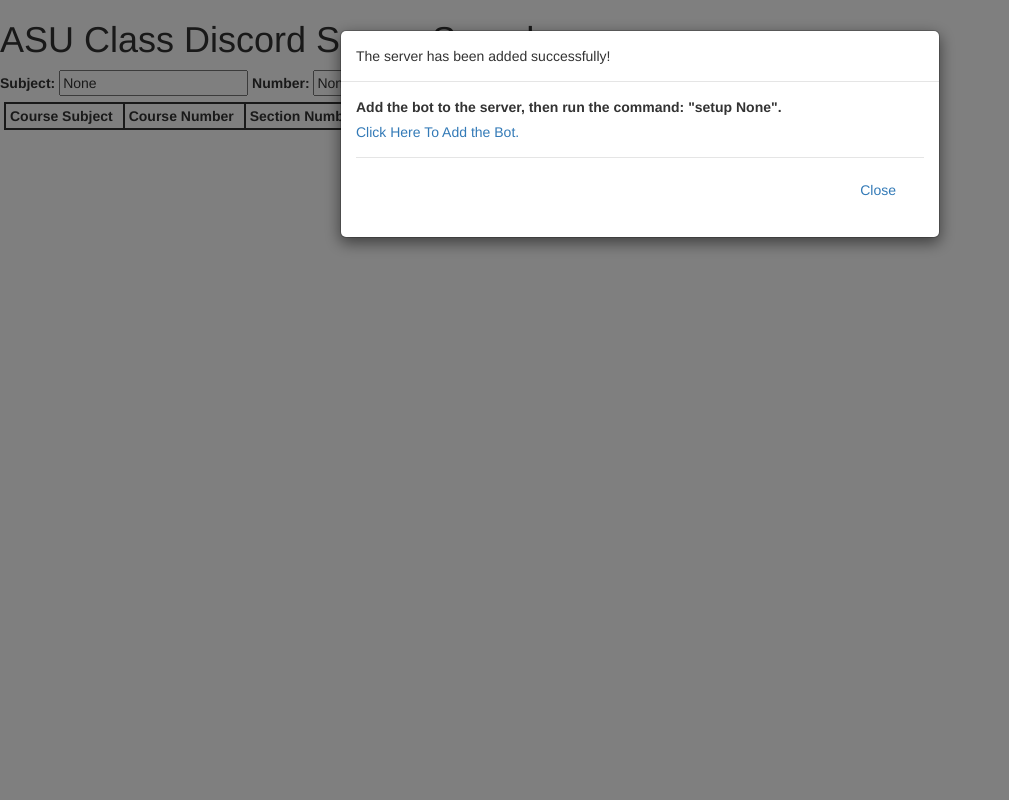
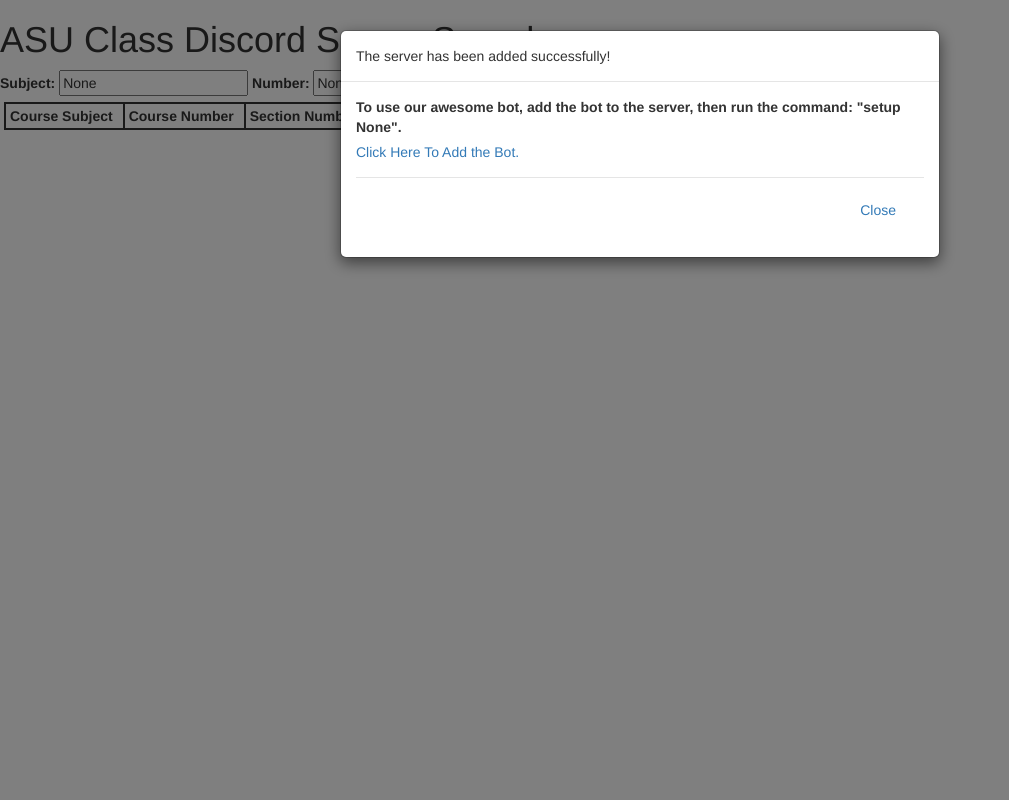
Before and after one commit to FahadSec/cse412_project, a Flask app: page /bot in a window 1280 px wide. Shown: the whole page, without its empty margins (0-1009 px from the left). Run offline with Flask 3, Linux system fonts and the light colour scheme; lists and menus that the app fills with data are empty; parts of the project's set-up code (start-up, migrations or seed data) failed here and were passed over.

Commit message:
improved wording

```diff
--- a/src/templates/bot.html
+++ b/src/templates/bot.html
@@ -10,7 +10,7 @@
       <div class="modal-body">
         <form action="{{ url_for('submit', section_number=section_number, subject=subject, course_number=course_number, ext=ext)}}" method="post">
           <div class="form-group">
-              <label for="discord-link" class="col-form-label">Add the bot to the server, then run the command: "setup {{server_id}}".</label>
+              <label for="discord-link" class="col-form-label">To use our awesome bot, add the bot to the server, then run the command: "setup {{server_id}}".</label>
               <br>
               <a href="https://discord.com/channels/1014739682598322216/1014739683252654144/1047721764798615552">Click Here To Add the Bot.</a>
           </div>
```
